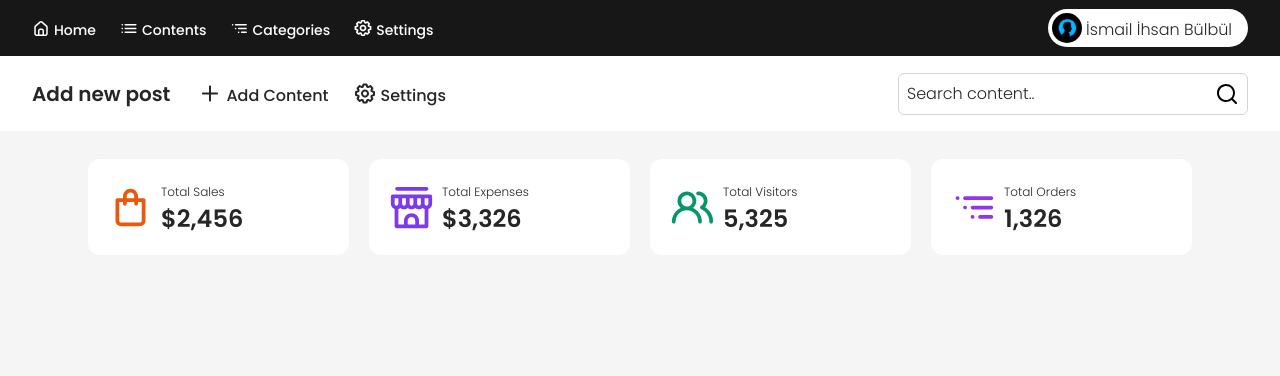
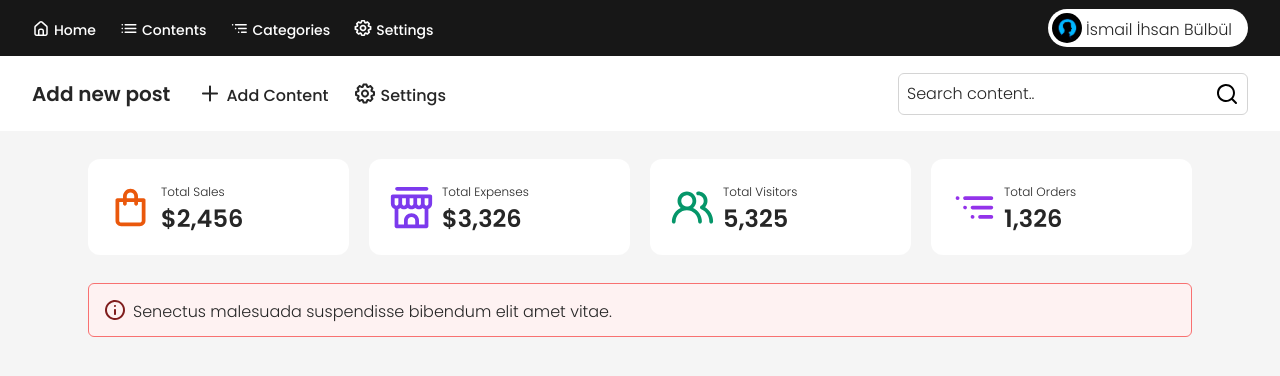
Before and after one commit to anjankarmakar10/project-dashboard, a Next.js app: page / in a window 1280 px wide. Shown: the top 376 px of the page. Built offline with nearby package versions, Linux system fonts and the light colour scheme.

Commit message:
build alert component

```diff
--- a/src/app/page.tsx
+++ b/src/app/page.tsx
@@ -1,5 +1,5 @@
+import Alert from "@/components/Alert/Alert";
 import DashboardHeader from "@/components/DashboardHeader/DashboardHeader";
-import TextArea from "@/components/InputField/TextArea";
 import Navbar from "@/components/Navbar/Navbar";
 import Stats from "@/components/Stats/Stats";
 
@@ -10,6 +10,7 @@ export default function Home() {
       <DashboardHeader />
       <div className="max-w-6xl mx-auto px-6">
         <Stats />
+        <Alert variant="danger" />
       </div>
     </main>
   );
--- /dev/null
+++ b/src/components/Alert/Alert.tsx
@@ -0,0 +1,28 @@
+import Image from "next/image";
+import danger from "@/assets/icon/danger.svg";
+import success from "@/assets/icon/success.svg";
+interface Props {
+  children: React.ReactNode;
+  variant: "danger" | "success" | "info";
+}
+
+const Alert = ({ variant }: Props) => {
+  const image =
+    variant === "danger" ? danger : variant === "success" ? success : danger;
+
+  return (
+    <article
+      className={`rounded-md flex p-4 gap-2 items-center border
+      ${variant === "danger" && "bg-red-50  border-red-400"}
+      ${variant === "success" && "bg-green-50  border-green-400"}
+      ${variant === "info" && "bg-yellow-50  border-yellow-400"}
+      `}
+    >
+      <Image src={image} width={20} height={20} alt={""} />
+      <span className="mb-[-4px]">
+        Senectus malesuada suspendisse bibendum elit amet vitae.
+      </span>
+    </article>
+  );
+};
+export default Alert;
--- a/src/components/Buttons/Button.tsx
+++ b/src/components/Buttons/Button.tsx
@@ -3,16 +3,19 @@ interface Props {
   variant: "outline" | "fill";
   color?: string;
   bg?: string;
+  size?: "sm" | "md";
   onClick?: () => void;
 }
 
-const Button = ({ children, variant, color, bg, onClick }: Props) => {
+const Button = ({ children, variant, color, bg, onClick, size }: Props) => {
   return (
     <button
       style={{
         background: `${bg && variant === "fill" && bg}`,
         color: `${color && color}`,
         borderColor: `${variant === "outline" && color}`,
+        fontSize: `${size === "sm" ? ".875rem" : "1rem"}`,
+        padding: `${size === "sm" && "7px 15px"}`,
       }}
       onClick={onClick}
       className={`p-3 rounded-md font-medium ${
```
Also changed, not shown: src/assets/icon/danger.svg (added), src/assets/icon/success.svg (added).
